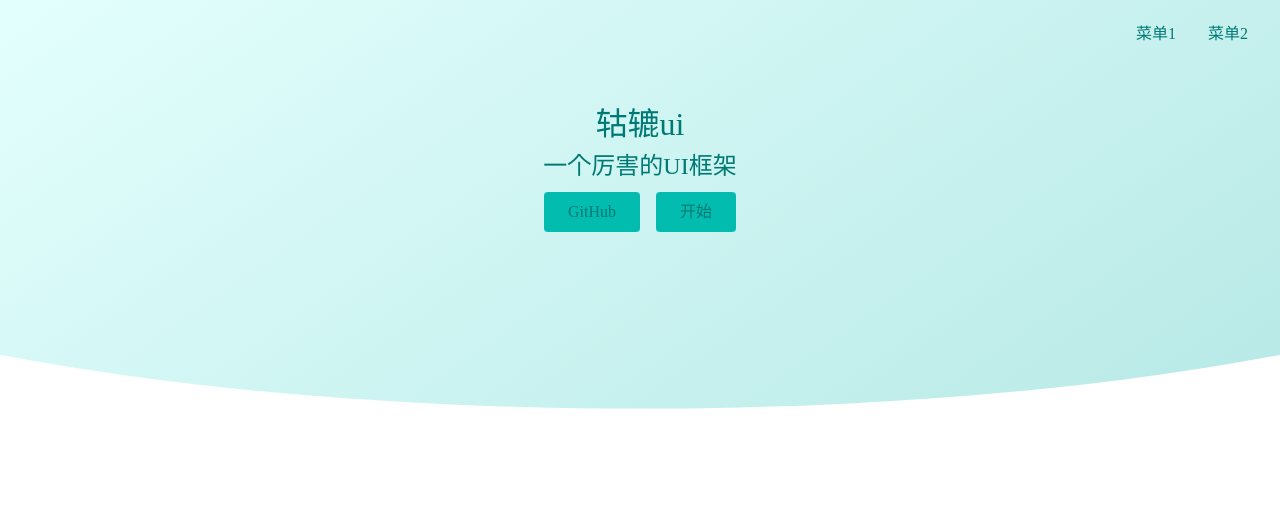
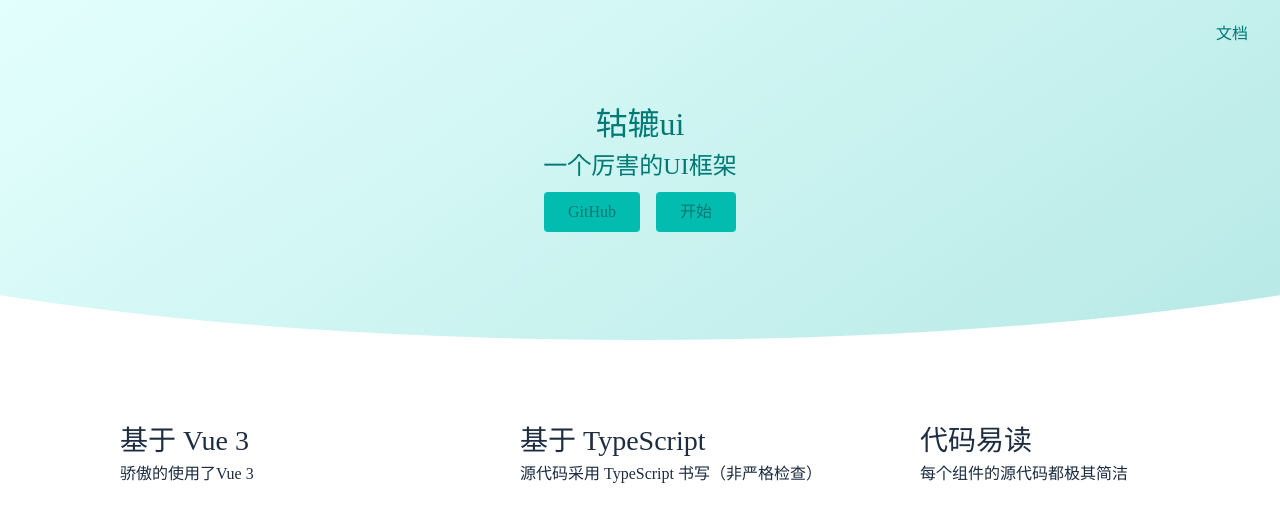
Before and after one commit to anecky/gulu-ui, a Vue app: page /#/ in a window 1280 px wide. Shown: the top 522 px of the page. Built offline with nearby package versions, Linux system fonts and the light colour scheme.

Commit message:
更新切换按钮样式

```diff
--- a/index.html
+++ b/index.html
@@ -5,7 +5,7 @@
   <link rel="icon" href="/favicon.ico"/>
   <meta name="viewport" content="width=device-width, initial-scale=1.0">
   <title>Vite App</title>
-  <script src="//at.alicdn.com/t/font_2503182_ila29dzdhed.js"></script>
+  <script src="//at.alicdn.com/t/font_2503182_h4a9agsqeq.js"></script>
 </head>
 <body>
 <div id="app"></div>
--- a/src/components/Topnav.vue
+++ b/src/components/Topnav.vue
@@ -6,10 +6,13 @@
       </svg>
     </div>
     <ul class="menu">
-      <li>菜单1</li>
-      <li>菜单2</li>
+      <li>
+        <router-link to="/doc">文档</router-link>
+      </li>
     </ul>
-    <span class="toggleAside" @click="toggleMenu"></span>
+    <svg v-if="toggleMenuButtonVisible" class="icon toggleAside" @click="toggleMenu">
+      <use xlink:href="#icon-menu"></use>
+    </svg>
   </div>
 </template>
 
@@ -18,6 +21,12 @@
 
   export default {
     name: 'Topnav',
+    props: {
+      toggleMenuButtonVisible: {
+        type: Boolean,
+        default: false
+      }
+    },
     setup() {
       let menuVisible = inject<Ref<boolean>>('menuVisible');
       const toggleMenu = () => {
@@ -66,7 +75,7 @@
       display: none;
       width: 24px;
       height: 24px;
-      background: red;
+      background: fade-out(black, 0.9);
       position: absolute;
       left: 16px;
       top: 50%;
--- a/src/view/Doc.vue
+++ b/src/view/Doc.vue
@@ -1,6 +1,6 @@
 <template>
   <div class="layout">
-    <Topnav class="nav"/>
+    <Topnav toggle-menu-button-visible class="nav"/>
     <div class="content">
       <aside v-if="menuVisible">
         <h2>组件列表</h2>
@@ -61,9 +61,11 @@
   }
 
   .content {
+
     display: flex;
 
     > aside {
+      z-index: 10;
       flex-shrink: 0;
     }
 
--- a/src/view/Home.vue
+++ b/src/view/Home.vue
@@ -1,6 +1,6 @@
 <template>
   <div class="topnavAndBanner">
-    <Topnav/>
+    <Topnav toggleMenuButtonVisible/>
     <div class="banner">
       <h1>轱辘ui</h1>
       <h2>一个厉害的UI框架</h2>
@@ -9,17 +9,31 @@
         <router-link to="/doc">开始</router-link>
       </p>
     </div>
+  </div>
   <div class="features">
+    <ul>
+      <li>
         <svg class="icon">
           <use xlink:href="#icon-vue"></use>
         </svg>
+        <h3>基于 Vue 3</h3>
+        <p>骄傲的使用了Vue 3</p>
+      </li>
+      <li>
         <svg class="icon">
           <use xlink:href="#icon-typescript"></use>
         </svg>
+        <h3>基于 TypeScript </h3>
+        <p>源代码采用 TypeScript 书写（非严格检查）</p>
+      </li>
+      <li>
         <svg class="icon">
           <use xlink:href="#icon-light"></use>
         </svg>
-    </div>
+        <h3>代码易读</h3>
+        <p>每个组件的源代码都极其简洁</p>
+      </li>
+    </ul>
   </div>
 </template>
 
@@ -68,9 +82,44 @@
   }
 
   .features {
+    margin: 64px auto;
+    width: 400px;
+    @media(min-width: 800px) {
+      width: 800px;
+    }
+    @media(min-width: 1200px) {
+      width: 1200px;
+    }
+
+    > ul {
+      display: flex;
+      flex-wrap: wrap;
+
+      > li {
+        width: 400px;
+        margin: 16px 0;
+        display: grid;
+        justify-content: start;
+        align-content: space-between;
+        grid-template-areas: "icon title" "icon text";
+        grid-template-columns: 80px auto;
+        grid-template-rows: 1fr auto;
+
         > svg {
+          grid-area: icon;
           width: 64px;
           height: 64px;
         }
+
+        > h3 {
+          grid-area: title;
+          font-size: 28px;
+        }
+
+        > p {
+          grid-area: text;
+        }
+      }
+    }
   }
 </style>
```
Lines whose indentation alone changed are shown as unchanged.
